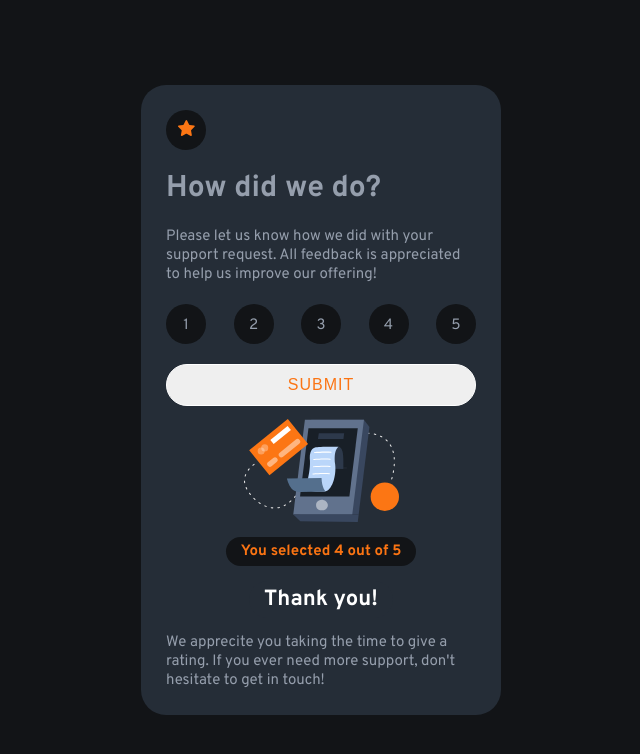
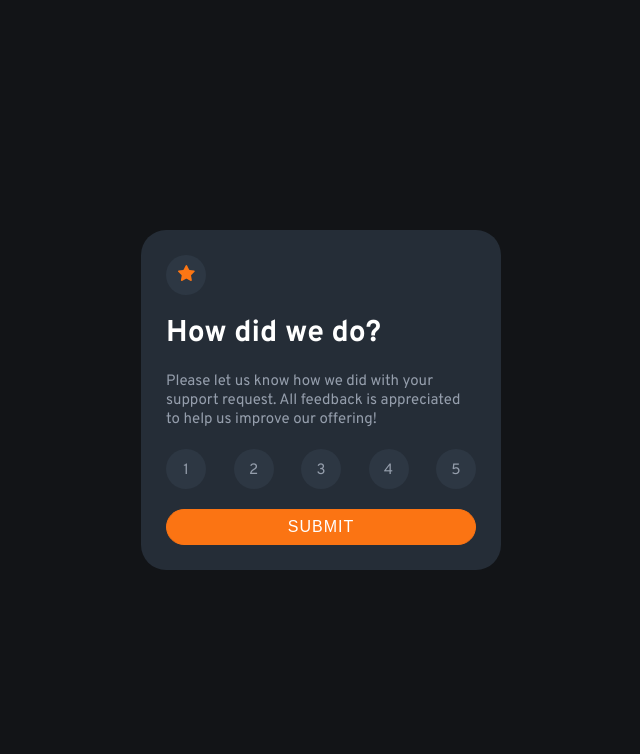
Before and after one commit to farah-jannat/interective-rating-component, a plain HTML site: page index.html in a window 1280 px wide. Shown: the whole page, without its empty margins (319-959 px from the left). Drawn offline with Linux system fonts and the light colour scheme.

Commit message:
fix both part

```diff
--- a/index.html
+++ b/index.html
@@ -27,7 +27,7 @@
                         </div>
                 <button>SUBMIT</button>
                 </div>
-                <div class="part2">
+                <div class="part2 hidden">
                     <img src="images/illustration-thank-you.svg" alt="">
                     <h1>You selected 4 out of 5</h1>
                     <h1 class="header">Thank you!</h1>
--- a/style.css
+++ b/style.css
@@ -3,7 +3,7 @@
 --Orange: hsl(25, 97%, 53%);
 --White: hsl(0, 0%, 100%);
 --Light-Grey: hsl(217, 12%, 63%);
---Medium-Grey: hsl(216, 12%, 54%);
+--Medium-Grey: hsl(213, 20%, 22%);
 --Dark-Blue: hsl(213, 19%, 18%);
 --Very-Dark-Blue: hsl(216, 12%, 8%);
 }
@@ -44,34 +44,45 @@ body{
     gap: 20px;
 }
 .part1 .star{
-    background-color:var(--Very-Dark-Blue);
+    background-color:var(--Medium-Grey);
     width:40px;
     height: 40px;
     text-align: center;
     padding: 10px;
     border-radius: 50%
 }
+.part1 h1{
+   color: var(--White);
+}
 .part1 .num{
     display: flex;
     justify-content: space-between;
 }
 .num .num1{
-    background-color:var(--Very-Dark-Blue);
+    background-color:var(--Medium-Grey);
     width:40px;
     height: 40px;
     text-align: center;
     padding: 12px;
     border-radius: 50%;
+    cursor: pointer;
+}
+.num1:hover{
+    background-color: var(--Orange);
+    color: var(--White);
+}
+.num .num1:focus{
 }
 .part1 button{
+    background-color: var(--Orange);
     width: 100%;
-    padding: 11px;
+    padding: 8px;
     border-radius: 30px;
-    color:var(--Orange);
+    color:var(--White);
     letter-spacing: 1px;
     font-size: 16px;
     font-weight: 400;
-    border: 1px solid #FFF;
+    border: 1px solid var(--Orange);
 }
 .part2{
     display: flex;
@@ -86,7 +97,7 @@ body{
 .part2 h1{
     font-size: 15px;
     color: var(--Orange);
-    background-color: var(--Very-Dark-Blue);
+    background-color: var(--Medium-Grey);
     padding: 5px 15px;
 
     border-radius: 30px;
@@ -96,3 +107,6 @@ body{
     background-color:var(--Dark-Blue);
     font-size: 22px;
 }
+.hidden{
+    display: none;
+}
```
